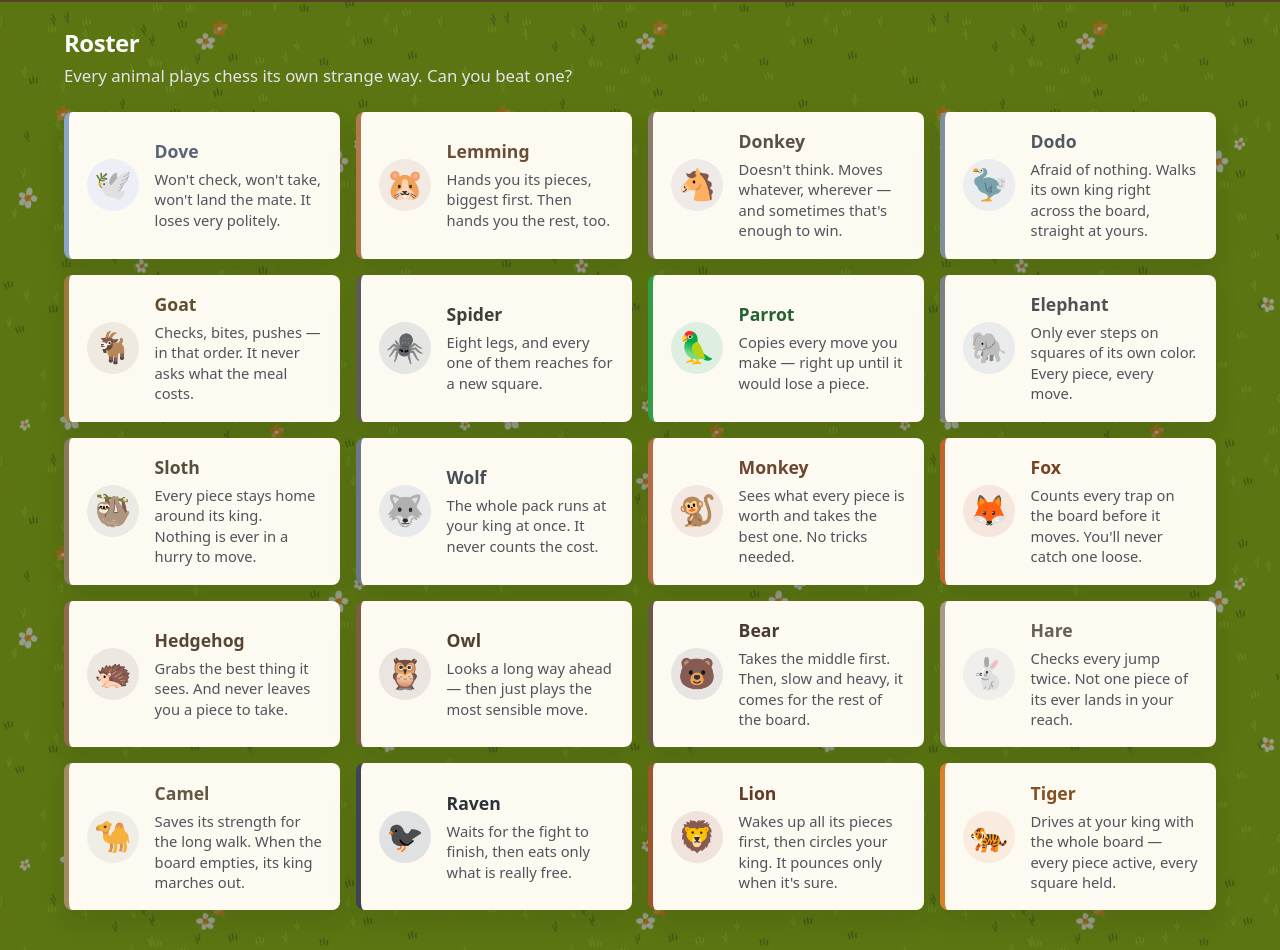
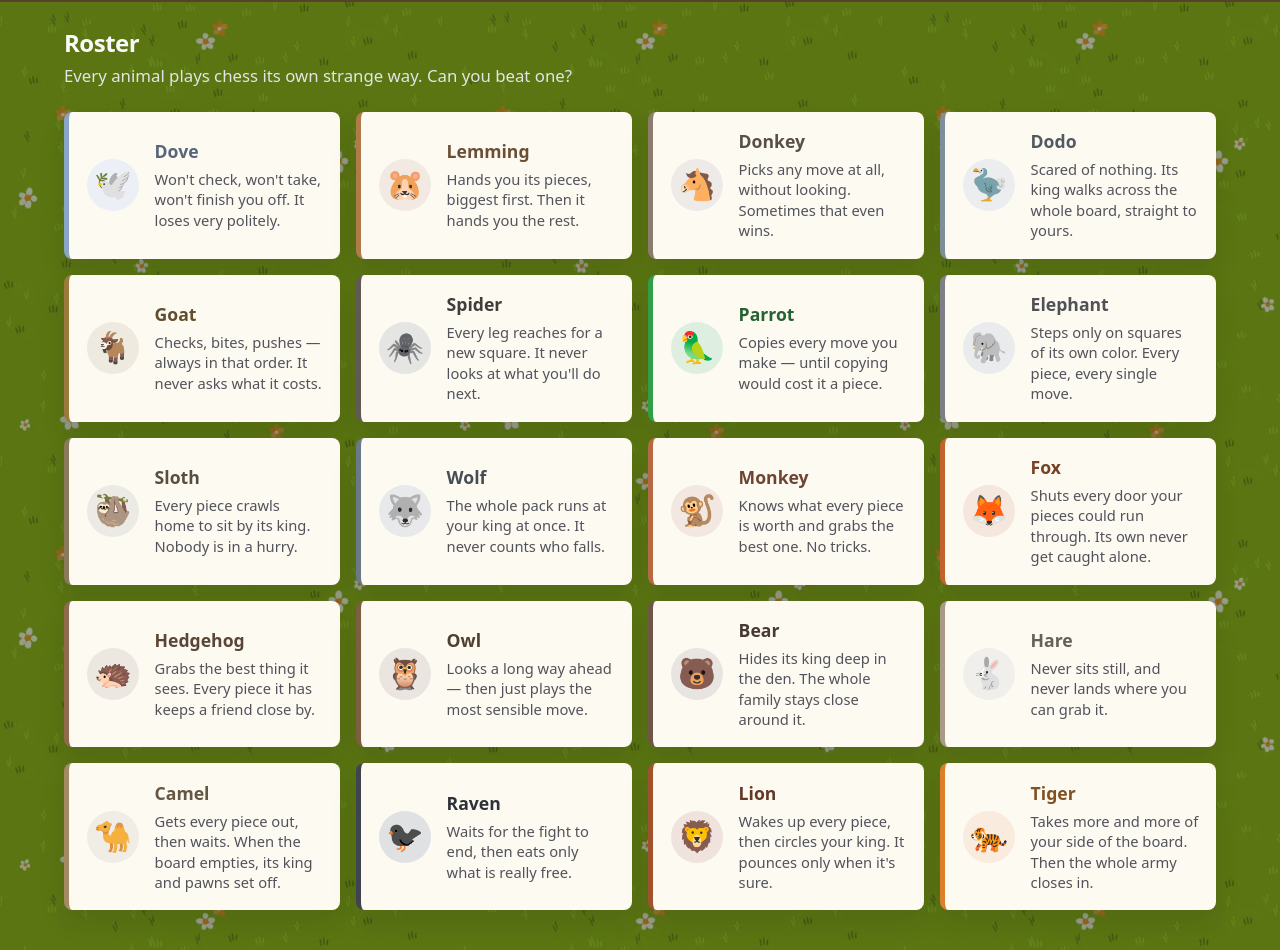
Before and after one commit to dragunovartem99/chess-animals, a Vue app: page /en/ in a window 1280 px wide. Shown: the part 98-1048 px from the top of the page. Built offline with nearby package versions, Linux system fonts and the light colour scheme.

Commit message:
copy: rewrite every animal description for the reshaped roster

```diff
--- a/src/locales/en/bots.ts
+++ b/src/locales/en/bots.ts
@@ -1,37 +1,35 @@
 export default {
 	donkey: {
 		name: "Donkey",
-		description:
-			"Doesn't think. Moves whatever, wherever — and sometimes that's enough to win.",
+		description: "Picks any move at all, without looking. Sometimes that even wins.",
 	},
 	dove: {
 		name: "Dove",
-		description: "Won't check, won't take, won't land the mate. It loses very politely.",
+		description: "Won't check, won't take, won't finish you off. It loses very politely.",
 	},
 	lemming: {
 		name: "Lemming",
-		description: "Hands you its pieces, biggest first. Then hands you the rest, too.",
+		description: "Hands you its pieces, biggest first. Then it hands you the rest.",
 	},
 	dodo: {
 		name: "Dodo",
-		description:
-			"Afraid of nothing. Walks its own king right across the board, straight at yours.",
+		description: "Scared of nothing. Its king walks across the whole board, straight to yours.",
 	},
 	goat: {
 		name: "Goat",
-		description: "Checks, bites, pushes — in that order. It never asks what the meal costs.",
+		description: "Checks, bites, pushes — always in that order. It never asks what it costs.",
 	},
 	parrot: {
 		name: "Parrot",
-		description: "Copies every move you make — right up until it would lose a piece.",
+		description: "Copies every move you make — until copying would cost it a piece.",
 	},
 	sloth: {
 		name: "Sloth",
-		description: "Every piece stays home around its king. Nothing is ever in a hurry to move.",
+		description: "Every piece crawls home to sit by its king. Nobody is in a hurry.",
 	},
 	elephant: {
 		name: "Elephant",
-		description: "Only ever steps on squares of its own color. Every piece, every move.",
+		description: "Steps only on squares of its own color. Every piece, every single move.",
 	},
 	owl: {
 		name: "Owl",
@@ -40,50 +38,49 @@ export default {
 	camel: {
 		name: "Camel",
 		description:
-			"Saves its strength for the long walk. When the board empties, its king marches out.",
+			"Gets every piece out, then waits. When the board empties, its king and pawns set off.",
 	},
 	raven: {
 		name: "Raven",
-		description: "Waits for the fight to finish, then eats only what is really free.",
+		description: "Waits for the fight to end, then eats only what is really free.",
 	},
 	hare: {
 		name: "Hare",
-		description: "Checks every jump twice. Not one piece of its ever lands in your reach.",
+		description: "Never sits still, and never lands where you can grab it.",
 	},
 	bear: {
 		name: "Bear",
-		description:
-			"Takes the middle first. Then, slow and heavy, it comes for the rest of the board.",
+		description: "Hides its king deep in the den. The whole family stays close around it.",
 	},
 	lion: {
 		name: "Lion",
 		description:
-			"Wakes up all its pieces first, then circles your king. It pounces only when it's sure.",
+			"Wakes up every piece, then circles your king. It pounces only when it's sure.",
 	},
 	tiger: {
 		name: "Tiger",
 		description:
-			"Drives at your king with the whole board — every piece active, every square held.",
+			"Takes more and more of your side of the board. Then the whole army closes in.",
 	},
 	monkey: {
 		name: "Monkey",
-		description: "Sees what every piece is worth and takes the best one. No tricks needed.",
+		description: "Knows what every piece is worth and grabs the best one. No tricks.",
 	},
 	wolf: {
 		name: "Wolf",
-		description: "The whole pack runs at your king at once. It never counts the cost.",
+		description: "The whole pack runs at your king at once. It never counts who falls.",
 	},
 	fox: {
 		name: "Fox",
 		description:
-			"Counts every trap on the board before it moves. You'll never catch one loose.",
+			"Shuts every door your pieces could run through. Its own never get caught alone.",
 	},
 	hedgehog: {
 		name: "Hedgehog",
-		description: "Grabs the best thing it sees. And never leaves you a piece to take.",
+		description: "Grabs the best thing it sees. Every piece it has keeps a friend close by.",
 	},
 	spider: {
 		name: "Spider",
-		description: "Eight legs, and every one of them reaches for a new square.",
+		description: "Every leg reaches for a new square. It never looks at what you'll do next.",
 	},
 };
--- a/src/locales/ru/bots.ts
+++ b/src/locales/ru/bots.ts
@@ -1,32 +1,31 @@
 export default {
 	donkey: {
 		name: "Осел",
-		description:
-			"Не думает. Двигает что попало куда попало — и иногда этого хватает для победы.",
+		description: "Берет любой ход, не глядя. Иногда даже выигрывает.",
 	},
 	dove: {
 		name: "Голубь",
-		description: "Не шахует, не бьет, не ставит мат. Проигрывает очень вежливо.",
+		description: "Не шахует, не бьет и не добивает. Проигрывает очень вежливо.",
 	},
 	lemming: {
 		name: "Лемминг",
-		description: "Отдает тебе фигуры — сначала самые большие. А потом — и все остальные.",
+		description: "Дарит тебе фигуры — сначала самые большие. Потом и все остальные.",
 	},
 	dodo: {
 		name: "Додо",
-		description: "Ничего не боится. Ведет своего короля через всю доску навстречу твоему.",
+		description: "Ничего не боится. Его король идет через всю доску прямо к твоему.",
 	},
 	goat: {
 		name: "Козел",
-		description: "Сначала шах, потом укус, потом толчок. И не спросит, сколько стоит обед.",
+		description: "Шах, укус, толчок — всегда по порядку. И никогда не спросит, чего это стоит.",
 	},
 	parrot: {
 		name: "Попугай",
-		description: "Повторяет каждый твой ход — ровно до тех пор, пока не потеряет фигуру.",
+		description: "Повторяет каждый твой ход — пока это не стоит ему фигуры.",
 	},
 	sloth: {
 		name: "Ленивец",
-		description: "Все фигуры остаются дома у короля. Никто никуда не торопится.",
+		description: "Все фигуры ползут домой, поближе к королю. Никто никуда не спешит.",
 	},
 	elephant: {
 		name: "Слон",
@@ -38,7 +37,8 @@ export default {
 	},
 	camel: {
 		name: "Верблюд",
-		description: "Бережет силы для долгой дороги. Когда доска пустеет, его король идет вперед.",
+		description:
+			"Выводит все фигуры и ждет. Когда доска пустеет, король и пешки отправляются в путь.",
 	},
 	raven: {
 		name: "Ворон",
@@ -46,42 +46,42 @@ export default {
 	},
 	hare: {
 		name: "Заяц",
-		description:
-			"Проверяет каждый прыжок по два раза. Ни одна его фигура не прыгает тебе в руки.",
+		description: "Никогда не сидит на месте и не встает туда, где ты его схватишь.",
 	},
 	bear: {
 		name: "Медведь",
-		description: "Займет середину доски и на этом не остановится — пойдет за всей остальной.",
+		description: "Прячет короля глубоко в берлогу. А вся семья держится рядом.",
 	},
 	lion: {
 		name: "Лев",
 		description:
-			"Сначала будит все свои фигуры, потом кружит возле твоего короля. Прыгает, только когда уверен.",
+			"Будит все свои фигуры, потом кружит возле твоего короля. Прыгает, только когда уверен.",
 	},
 	tiger: {
 		name: "Тигр",
 		description:
-			"Идет на твоего короля всей доской — каждая фигура в игре, каждая клетка под контролем.",
+			"Забирает все больше клеток на твоей стороне. А потом всей армией идет на короля.",
 	},
 	monkey: {
 		name: "Обезьяна",
-		description:
-			"Видит, сколько стоит каждая фигура, и берет лучшую. Без хитростей — они ей не нужны.",
+		description: "Знает, сколько стоит каждая фигура, и хватает самую ценную. Без хитростей.",
 	},
 	wolf: {
 		name: "Волк",
-		description: "Вся стая разом бежит на твоего короля. И не считает, чем заплатит.",
+		description: "Вся стая разом бежит на твоего короля. И не считает, кто упадет по дороге.",
 	},
 	fox: {
 		name: "Лиса",
-		description: "Перед каждым ходом считает все ловушки. Ни одну фигуру не подставит.",
+		description:
+			"Закрывает каждую дверку, куда могут убежать твои фигуры. А свои одни не оставляет.",
 	},
 	hedgehog: {
 		name: "Еж",
-		description: "Хватает самое ценное, что увидит. И ни одной фигуры тебе не оставит.",
+		description:
+			"Хватает самое ценное, что увидит. И ни одну свою фигуру не оставит без защиты.",
 	},
 	spider: {
 		name: "Паук",
-		description: "Восемь лап — и каждая из них тянется к новой клетке.",
+		description: "Каждой лапой тянется к новой клетке. А что ответишь ты, даже не смотрит.",
 	},
 };
```
